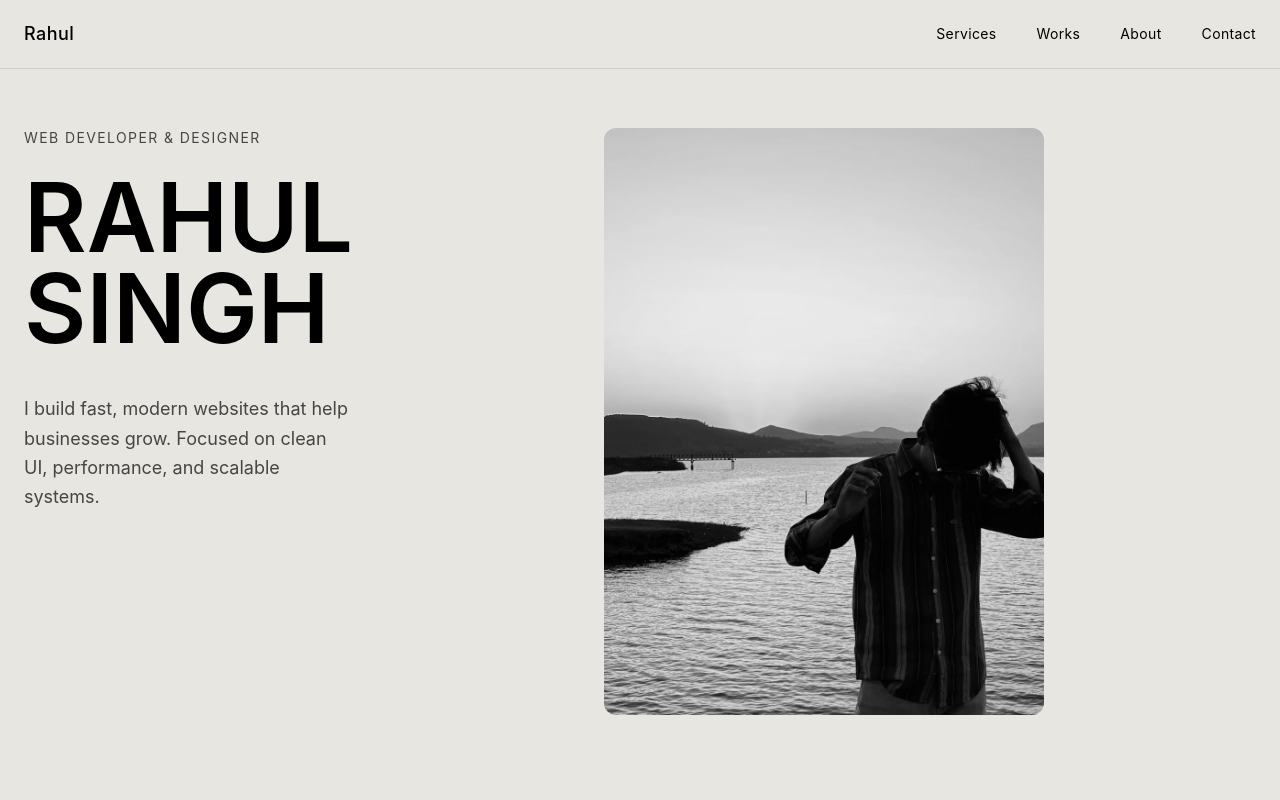
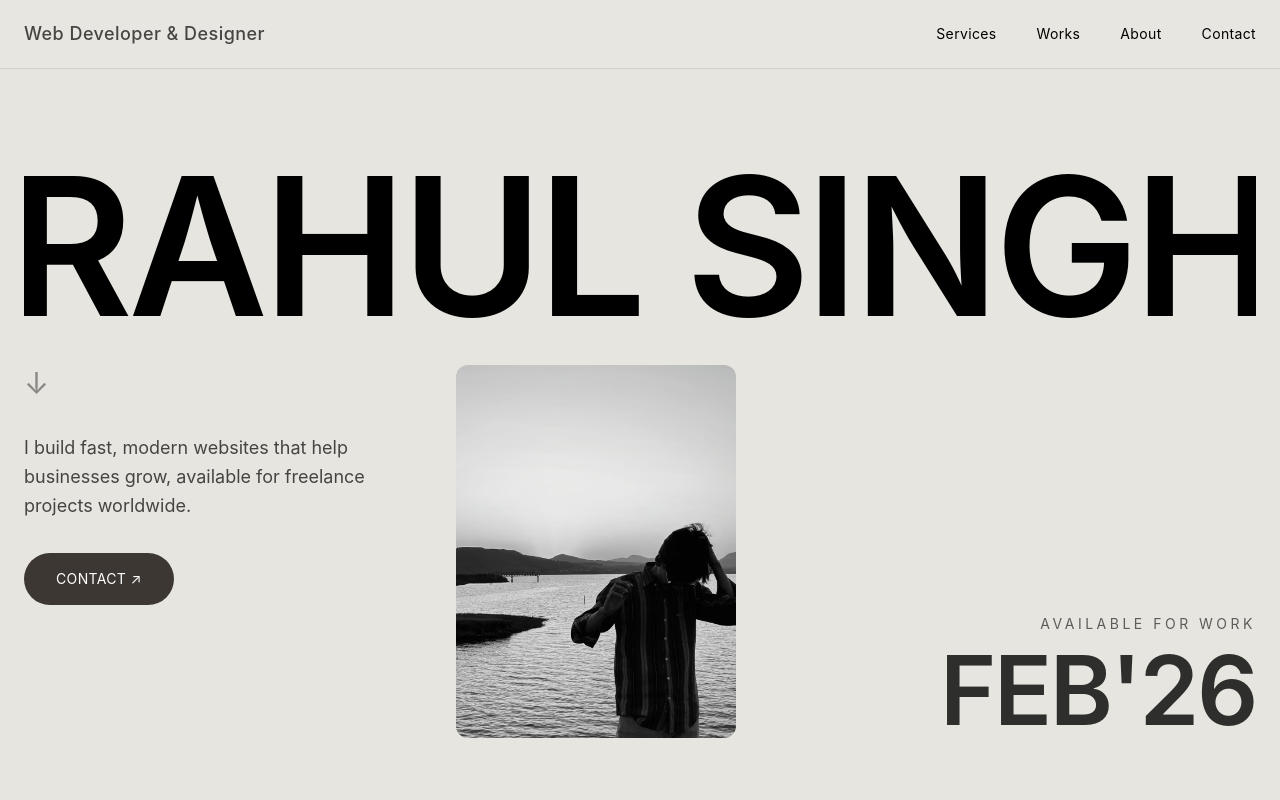
Before and after one commit to rahul3367/Rahul-Portfolio, a React (Vite) app: page / in a window 1280 px wide. Shown: the top 800 px of the page. Built offline with nearby package versions, Linux system fonts and the light colour scheme.

Commit message:
Added Reveling page , motion thing in home for image additon

```diff
--- a/package.json
+++ b/package.json
@@ -11,6 +11,7 @@
   },
   "dependencies": {
     "@tailwindcss/vite": "^4.2.1",
+    "framer-motion": "^12.34.3",
     "lucide-react": "^0.575.0",
     "react": "^19.2.0",
     "react-dom": "^19.2.0",
--- a/src/App.jsx
+++ b/src/App.jsx
@@ -3,7 +3,7 @@ import reactLogo from './assets/react.svg'
 import Navbar from './components/Navbar'
 import Home from './pages/Home'
 import Services from './pages/Services'
-
+import PageReveal from './components/PageReviel'
 
 
 function App() {
@@ -12,7 +12,7 @@ function App() {
   return (
     <>
       <div>
-
+        <PageReveal/>
         <Navbar />
         <Home/>
         <Services/>
--- a/src/components/Navbar.jsx
+++ b/src/components/Navbar.jsx
@@ -9,8 +9,8 @@ export default function Navbar() {
       <div className="max-w-7xl mx-auto px-6 py-5 flex justify-between items-center">
 
         {/* Logo */}
-        <div className="text-lg tracking-wide font-medium">
-          Rahul
+        <div className="text-lg tracking-wide font-medium text-black/70">
+          Web Developer & Designer
         </div>
 
         {/* Desktop Menu */}
--- /dev/null
+++ b/src/components/PageReviel.jsx
@@ -0,0 +1,27 @@
+import { motion } from "framer-motion";
+
+export default function PageReveal() {
+  return (
+    <div className="fixed top-0 left-0 w-full h-full z-[9999]">
+      <svg
+        className="w-full h-full"
+        viewBox="0 0 1440 900"
+        preserveAspectRatio="none"
+      >
+        <motion.path
+          initial={{
+            d: "M0,0 H1440 V900 Q720 750 0 900 Z"
+          }}
+          animate={{
+            d: "M0,0 H1440 V0 Q720 -150 0 0 Z"
+          }}
+          transition={{
+            duration: 1.0,
+            ease: [0.76, 0, 0.24, 1]
+          }}
+          fill="black"
+        />
+      </svg>
+    </div>
+  );
+}
--- a/src/pages/Home.jsx
+++ b/src/pages/Home.jsx
@@ -1,53 +1,99 @@
 import React from 'react'
 import image1 from "../assets/SelfImage.jpeg"
+import { motion } from 'framer-motion';
 
-function Home() {
+export default function Home() {
     return (
-        <section
-            id="home"
-            className="min-h-screen bg-[#e8e6e1] text-black pt-32 px-6"
-        >
-            <div className="max-w-7xl mx-auto">
+        <section className="min-h-screen bg-[#e7e5df] text-black px-6 pt-32 relative overflow-hidden">
+            <div className="max-w-[1400px] mx-auto">
+
+                {/* BIG NAME */}
+                <h1 className="text-[15vw] leading-[0.9] font-semibold tracking-tight overflow-hidden flex justify-center p-8">
+                    {"RAHUL SINGH".split("").map((letter, index) => (
+                        <motion.span
+                            key={index}
+                            initial={{
+                                y: 700,
+                                x: Math.sin(index) * 80,
+                                opacity: 0
+                            }}
+                            animate={{
+                                y: 0,
+                                x: 0,
+                                opacity: 1
+                            }}
+                            transition={{
+                                duration: 1.0,
+                                delay: index * 0.05,
+                                ease: [0.76, 0, 0.24, 1]
+                            }}
+                            className="inline-block"
+                        >
+                            {letter === " " ? "\u00A0" : letter}
+                        </motion.span>
+                    ))}
+                </h1>
 
 
-                <div className='flex gap-10'>
-                    {/* Small Tag */}
-                    <div>
-                        <p className="text-sm tracking-widest uppercase mb-6 text-black/70">
-                            Web Developer & Designer
+
+                {/* Bottom Layout */}
+                <div className="grid md:grid-cols-3 gap-16 items-start">
+
+                    {/* Left Content */}
+                    <div className="space-y-8">
+
+                        <div className="text-3xl text-black/40">
+                            ↓
+                        </div>
+
+                        <p className="text-lg text-black/70 leading-relaxed max-w-sm ">
+                            I build fast, modern websites that help businesses grow,
+                            available for freelance projects worldwide.
                         </p>
 
-                        {/* Big Heading */}
-                        <h1 className="text-6xl md:text-8xl font-semibold leading-[0.95] mb-10">
-                         RAHUL <br />SINGH
-                        </h1>
+                        <button className="bg-[#3c3732] text-white px-8 py-4 rounded-full text-sm tracking-wide hover:bg-black transition">
+                            CONTACT ↗
+                        </button>
 
-                        <p className="max-w-md text-lg text-black/70 leading-relaxed">
-                        I build fast, modern websites that help businesses grow.
-                        Focused on clean UI, performance, and scalable systems.
-                    </p>
                     </div>
 
-                    <div className='w-full flex justify-center '>
-                        <img
+                    {/* Center Image */}
+                    <div className="relative w-70 rounded-xl">
+                        <motion.img
                             src={image1}
                             alt="profile"
-                            className="rounded-xl w-110 grayscale hover:grayscale-0 transition duration-500"
+                            initial={{ y: 100, opacity: 0 }}
+                            whileInView={{ y: 0, opacity: 1 }}
+                            viewport={{ once: true, amount: 0.4 }}
+                            transition={{
+                                duration: 2.0,
+                                ease: [0.76, 0, 0.24, 1],
+                            }}
+                            // className="flex justify-center rounded-xl w-70 object-cover grayscale "
+                            // className='rounded-xl'
+                            className="overflow-hidden rounded-xl"
+
                         />
-                        {/* <span className='w-full flex justify-end'>
-                        <img
-                            src={image1}
-                            alt="profile"
-                            className="rounded-xl w-110 grayscale hover:grayscale-0 transition duration-500"
-                        />
-                        </span> */}
                     </div>
-                </div>
-            </div>
 
 
+
+                    {/* Right Availability */}
+                    <div className="flex flex-col items-end justify-end h-full text-right">
+
+                        <p className="text-sm tracking-[0.25em] uppercase text-black/60 mb-2">
+                            Available for work
+                        </p>
+
+                        <h2 className="text-7xl md:text-8xl font-semibold tracking-tight text-black/80">
+                            FEB'26
+                        </h2>
+
+                    </div>
+
+                </div>
+
+            </div>
         </section>
     );
 }
-
-export default Home
```
Also changed, not shown: 1 other file (tests, documents, lock files or other folders).
